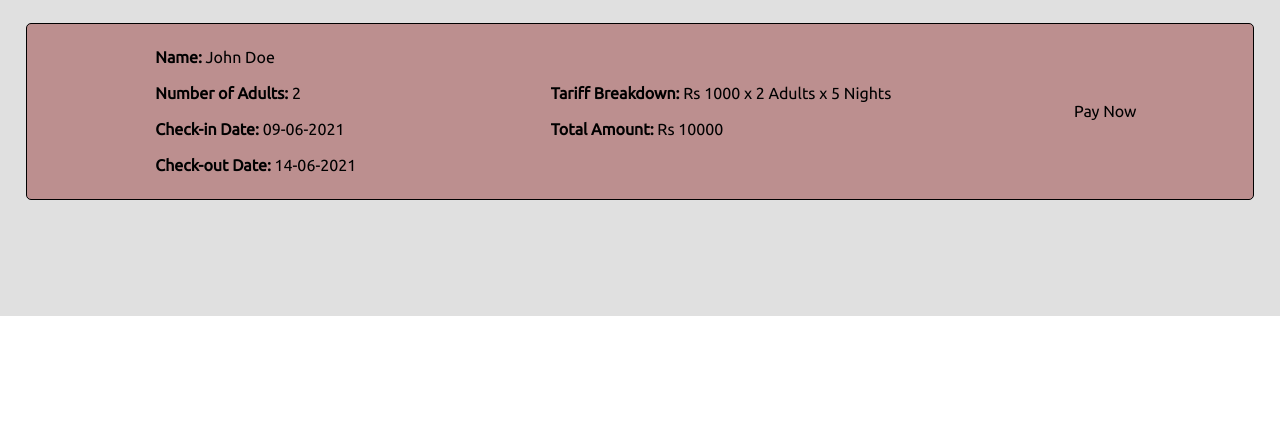
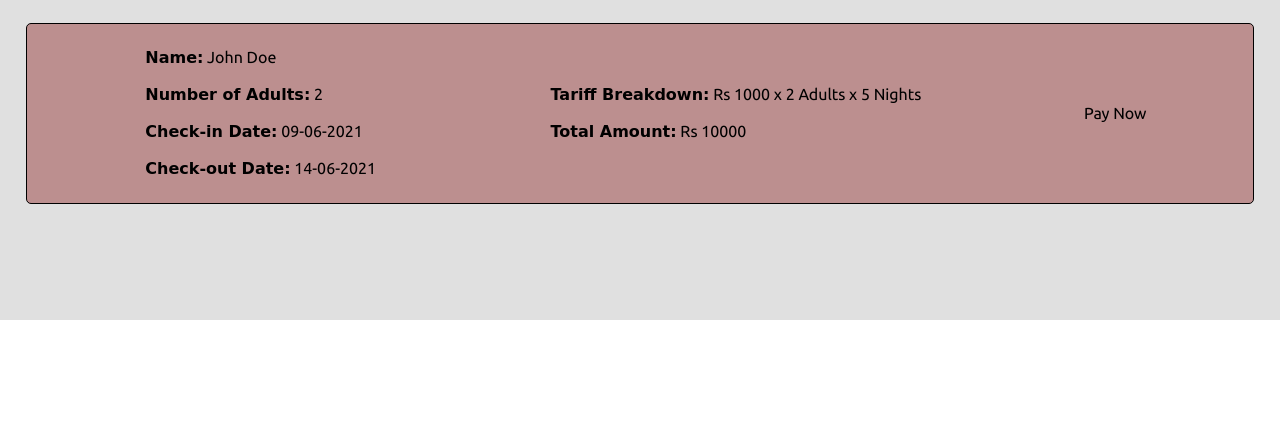
Before and after one commit to anantarya62/Hotel-Booking-Website, a plain HTML site: page payment.html in a window 1280 px wide. Shown: the part 321-742 px from the top of the page. Drawn offline with Linux system fonts and the light colour scheme.

Commit message:
checkpoint 7

```diff
--- a/payment.html
+++ b/payment.html
@@ -28,18 +28,18 @@
              </div>
                 <div class="payment">
                     <div class="customer">
-                        <p><b>Name:</b> John Doe
+                        <p><b style="font-family: cursive;">Name:</b> John Doe
                             <br><br>
-                            <b>Number of Adults:</b> 2
+                            <b style="font-family: cursive;">Number of Adults:</b> 2
                             <br><br>
-                            <b>Check-in Date:</b> 09-06-2021
+                            <b style="font-family: cursive;">Check-in Date:</b> 09-06-2021
                             <br><br>
-                            <b>Check-out Date:</b> 14-06-2021
+                            <b style="font-family: cursive;">Check-out Date:</b> 14-06-2021
                         </p>
                     </div>
                     <div>
-                        <p><b>Tariff Breakdown:</b> Rs 1000 x 2 Adults x 5 Nights</p><br>
-                        <p><b>Total Amount:</b> Rs 10000</p>
+                        <p><b style="font-family: cursive;">Tariff Breakdown:</b> Rs 1000 x 2 Adults x 5 Nights</p><br>
+                        <p><b style="font-family: cursive;">Total Amount:</b> Rs 10000</p>
                     </div>
                     <a href="payment.html">Pay Now</a>
                 </div>
```
